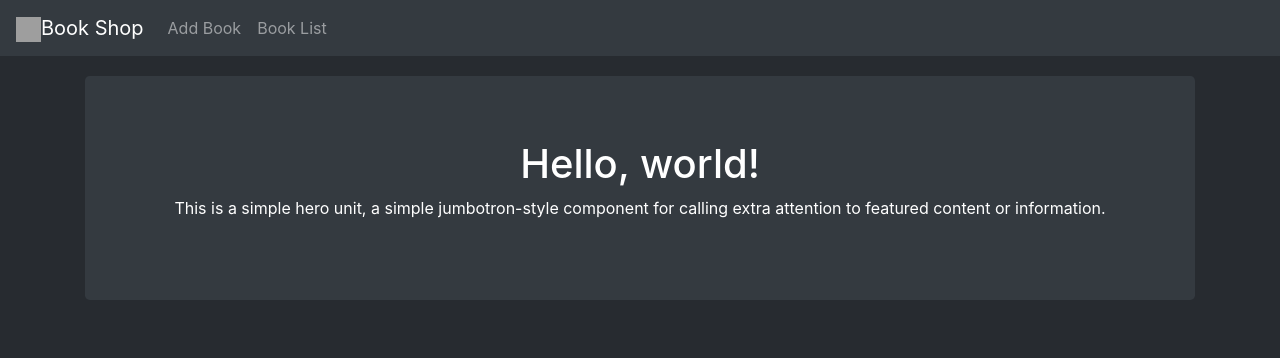
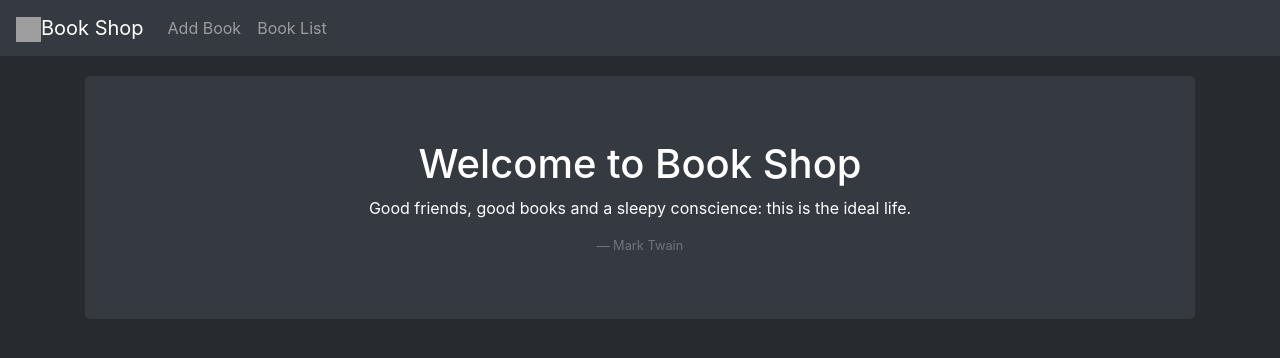
Before and after one commit to james-freitas/book-rest-api-react-example, a React (Create React App) app in the folder src/main/webapp/: page / in a window 1280 px wide. Shown: the top 358 px of the page. Built offline with nearby package versions, Linux system fonts and the light colour scheme; grey boxes are pictures that could not be loaded.

Commit message:
Extract Jumbotron to Welcome component

```diff
--- a/src/main/webapp/src/App.js
+++ b/src/main/webapp/src/App.js
@@ -1,8 +1,9 @@
 import React from 'react';
-import { Col, Container, Jumbotron, Row } from 'react-bootstrap';
+import { Col, Container, Row } from 'react-bootstrap';
 import './App.css';
 
 import NavigationBar from './components/NavigationBar'
+import Welcome from './components/Welcome'
 
 function App() {
   const marginTop = {
@@ -14,13 +15,7 @@ function App() {
       <Container>
         <Row>
           <Col lg={12} style={marginTop}>
-            <Jumbotron className="bg-dark text-white">
-              <h1>Hello, world!</h1>
-              <p>
-                This is a simple hero unit, a simple jumbotron-style component for calling
-                extra attention to featured content or information.
-              </p>
-            </Jumbotron>
+            <Welcome/>
           </Col>
         </Row>
       </Container>
--- /dev/null
+++ b/src/main/webapp/src/components/Welcome.js
@@ -0,0 +1,22 @@
+import React from 'react';
+
+import {Jumbotron} from 'react-bootstrap';
+
+class Welcome extends React.Component {
+  render() {
+    return (
+      <Jumbotron className="bg-dark text-white">
+        <h1>Welcome to Book Shop</h1>
+        <p>
+          Good friends, good books and a sleepy conscience:
+          this is the ideal life.
+        </p>
+        <footer className="blockquote-footer">
+          Mark Twain
+        </footer>
+      </Jumbotron>
+    );
+  }
+}
+
+export default Welcome;
```
